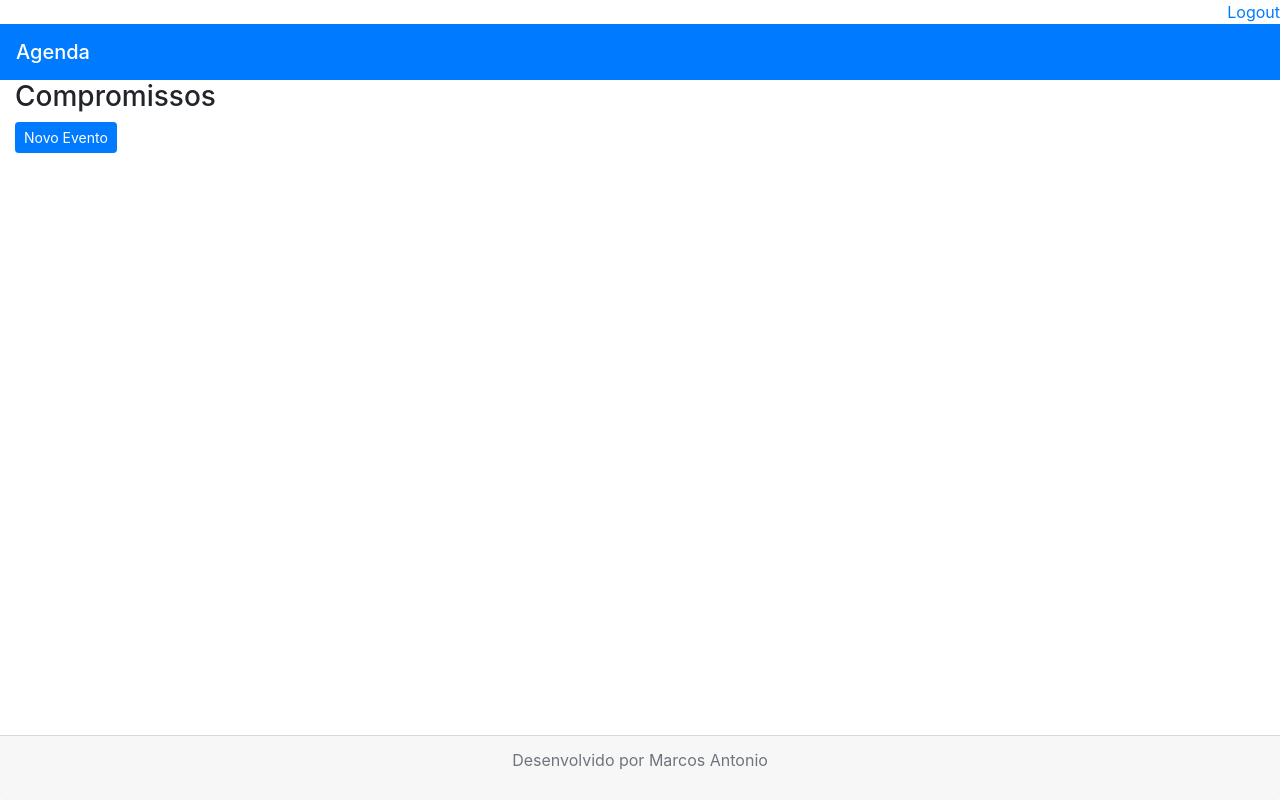
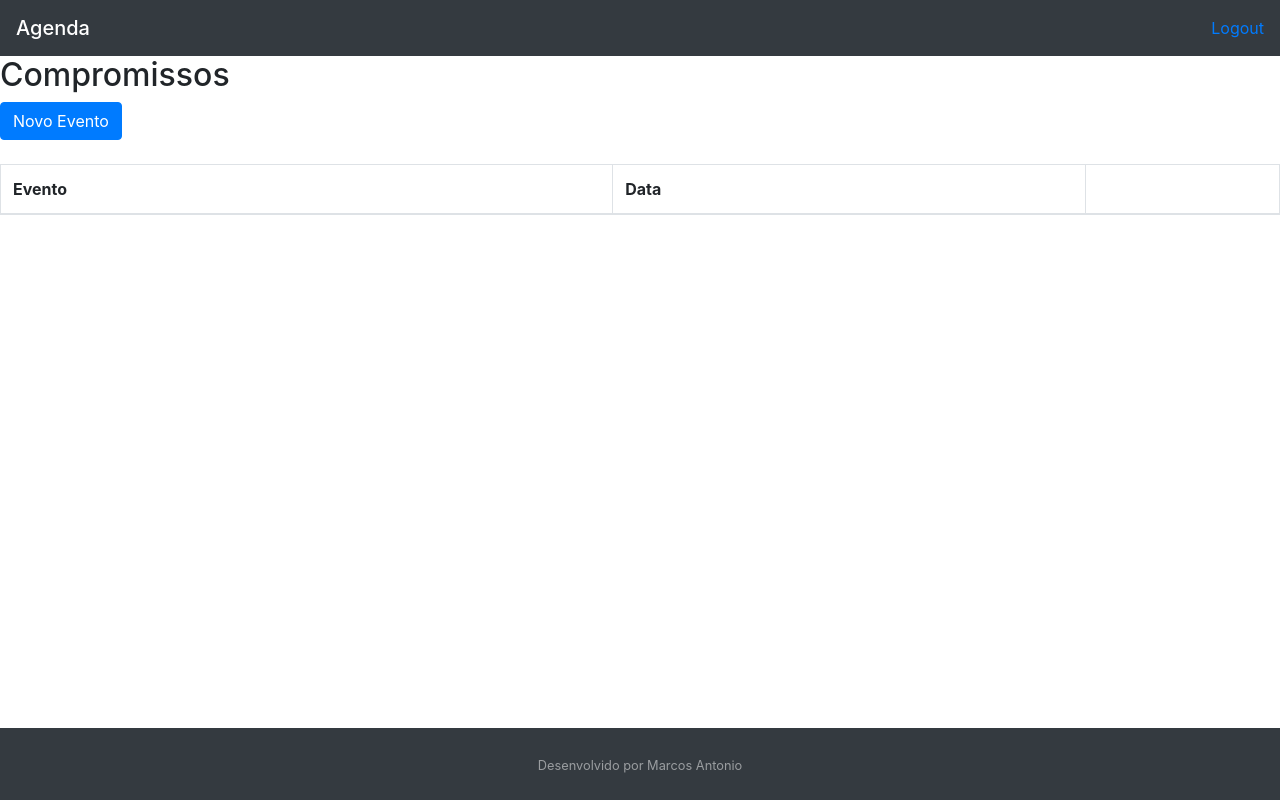
Before and after one commit to maasilva/agenda_Django, a Django app: page /agenda/ in a window 1280 px wide. Run offline with Django 3.2, Linux system fonts and the light colour scheme; a user stored in the database is signed in; data comes from the database, SQL or seed files in the repository; both versions use the stored data as it was after the commit; lists and menus that the app fills with data are empty; some libraries are stand-ins or nearby versions.

Commit message:
:Alterações no layout das páginas html

```diff
--- a/templates/agenda.html
+++ b/templates/agenda.html
@@ -1,26 +1,42 @@
 {% extends "model-page.html" %}
 
 {% block content %}
-<div class="container-fluid">
-    <h3>Compromissos</h3>
+
+<h2>Compromissos</h2>
 <a href="evento/">
-        <button class="btn btn-primary btn-sm" type="button">Novo Evento</button>
+    <button class="btn btn-primary" type="button">Novo Evento</button>
 </a>
-    <ul style="font-size: 18px">
+<table class="table table-bordered mt-4">
+    <thead>
+        <tr>
+            <th>Evento</th>
+            <th>Data</th>
+            <th></th>
+        </tr>
+    </thead>
+    <tbody style="font-size: 18px">
+
         {% for evento in eventos %}
-        <li>
-            <div style={% if evento.get_evento_atrasado %}
-            "color:red"
-            {% endif %}>
-            {{ evento.titulo }} - {{ evento.get_data_evento }}
+        <tr>
+            <td>
+                <div style={% if evento.get_evento_atrasado %} "color:red" {% endif %}>
+                    {{ evento.titulo }}
+                </div>
+            </td>
+            <td>{{ evento.get_data_evento }}</td>
+            <td>
                 <a href="evento/?id={{ evento.id }}">
-                <button type="button" class="btn btn-primary btn-sm">Editar</button>
+                    <button type="button" class="btn btn-primary">Editar</button>
                 </a>
                 <a href="evento/delete/{{ evento.id }}/">
-                <button type="button" class="btn btn-secondary btn-sm">Excluir</button>
+                    <button type="button" class="btn btn-secondary">Excluir</button>
                 </a>
-        </li>
+            </td>
+        </tr>
         {% endfor %}
-    </ul>
-</div>
+
+
+    </tbody>
+</table>
+
 {% endblock %}
--- a/templates/evento.html
+++ b/templates/evento.html
@@ -5,7 +5,7 @@
 
 <form action="submit" method="POST">{% csrf_token %}
     <div class="container-fluid">
-        <h3>Evento</h3>
+        <h2>Evento</h2>
         <div class="form-group">
             <label>Título: </label>
             <input type="number" name="id_evento" value="{{ evento.id }}" hidden>
@@ -19,9 +19,9 @@
             <label>Descrição: </label>
             <textarea class="form-control" name="descricao" rows="3">{{ evento.descricao }}</textarea>
         </div>
-        <button class="btn btn-primary btn-sm" type="submit">Salvar</button>
+        <button class="btn btn-primary" type="submit">Salvar</button>
         <a href="/">
-            <button class="btn btn-secondary btn-sm" type="button">Cancelar</button>
+            <button class="btn btn-secondary" type="button">Cancelar</button>
         </a>
     </div>
 </form>
--- a/templates/model-footer.html
+++ b/templates/model-footer.html
@@ -1,5 +1,5 @@
-<footer>
-    <div class="card-footer text-muted fixed-bottom" align="center">
-        <p>Desenvolvido por Marcos Antonio</p>
+<footer class="py-4 bg-dark text-white-50" style="position: absolute; bottom:0; width:100%;">
+    <div class="container text-center">
+        <small>Desenvolvido por Marcos Antonio</small>
     </div>
 </footer>
--- a/templates/model-header.html
+++ b/templates/model-header.html
@@ -1,7 +1,14 @@
-<meta charset="UTF-8">
+<meta charset="utf8">
+<meta name="viewport" content="width=device-width, initial-scale=1, shrink-to-fit=no">
 <link rel="stylesheet" href="https://stackpath.bootstrapcdn.com/bootstrap/4.5.0/css/bootstrap.min.css"
-      integrity="sha384-9aIt2nRpC12Uk9gS9baDl411NQApFmC26EwAOH8WgZl5MYYxFfc+NcPb1dKGj7Sk" crossorigin="anonymous">
+    integrity="sha384-9aIt2nRpC12Uk9gS9baDl411NQApFmC26EwAOH8WgZl5MYYxFfc+NcPb1dKGj7Sk" crossorigin="anonymous">
+<script src="https://code.jquery.com/jquery-3.5.1.slim.min.js"
+    integrity="sha384-DfXdz2htPH0lsSSs5nCTpuj/zy4C+OGpamoFVy38MVBnE+IbbVYUew+OrCXaRkfj"
+    crossorigin="anonymous"></script>
+<script src="https://cdn.jsdelivr.net/npm/popper.js@1.16.0/dist/umd/popper.min.js"
+    integrity="sha384-Q6E9RHvbIyZFJoft+2mJbHaEWldlvI9IOYy5n3zV9zzTtmI3UksdQRVvoxMfooAo"
+    crossorigin="anonymous"></script>
+<script src="https://stackpath.bootstrapcdn.com/bootstrap/4.5.0/js/bootstrap.min.js"
+    integrity="sha384-OgVRvuATP1z7JjHLkuOU7Xw704+h835Lr+6QL9UvYjZE3Ipu6Tp75j7Bh/kR0JKI"
+    crossorigin="anonymous"></script>
 <title>Agenda</title>
-<div align="right">
-    <a href="/logout">Logout</a>
-</div>
--- a/templates/model-page.html
+++ b/templates/model-page.html
@@ -1,13 +1,20 @@
 <!DOCTYPE html>
 <html lang="pt-BR">
+
 <head>
     {% include "model-header.html" %}
 </head>
+
 <body>
-    <nav class="navbar navbar-dark bg-primary">
+    <nav class="navbar navbar-dark bg-dark">
         <span class="navbar-brand mb-0 h1">Agenda</span>
-      </nav>
+        <div align="right">
+            <a href="/logout">Logout</a>
+        </div>
+    </nav>
     {% block content %} {% endblock %}
+
     {% include "model-footer.html" %}
 </body>
+
 </html>
```
Also changed, not shown: templates/login.html (+21 -8 lines), db.sqlite3. Lines whose indentation alone changed are shown as unchanged.
